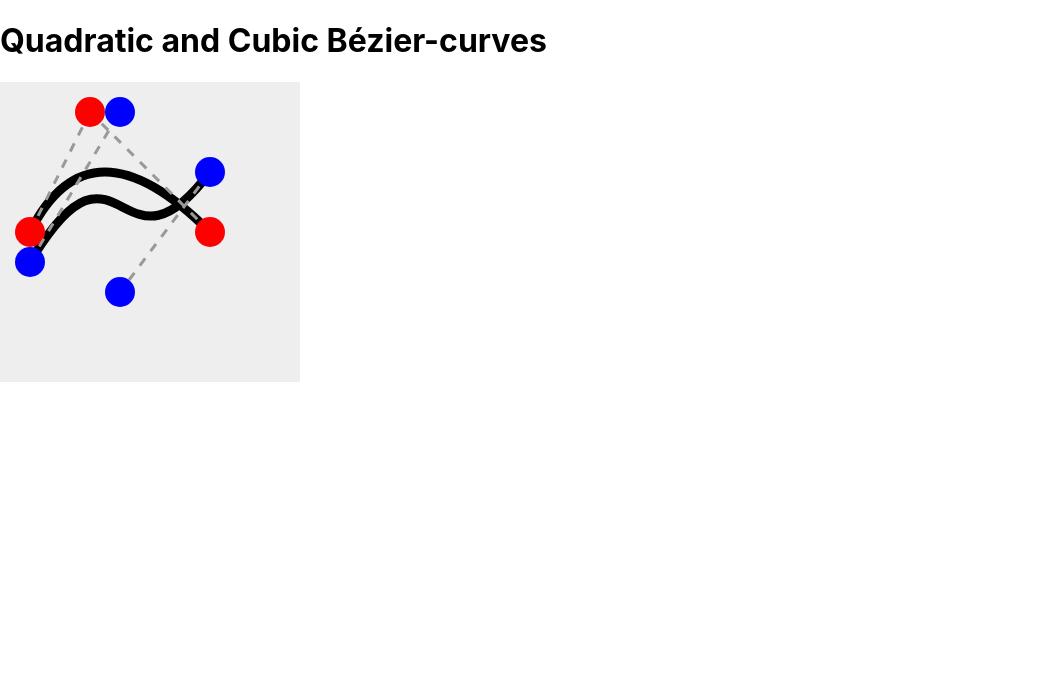
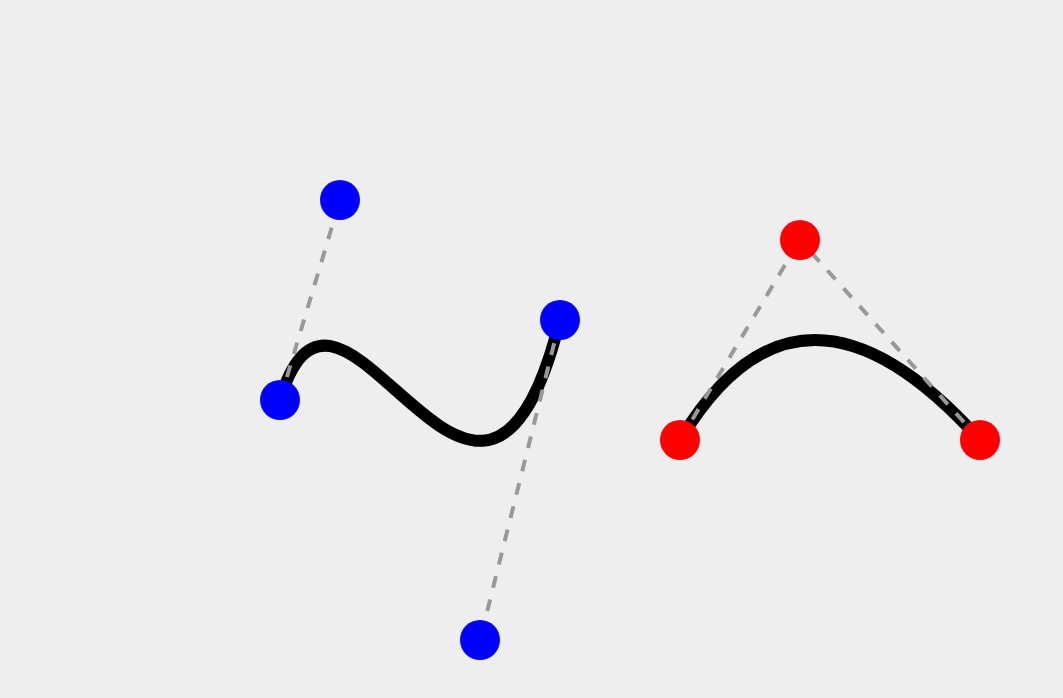
Before and after one commit to fulopkovacs/react-svg-path-experiments, a React (Vite) app: page / in a window 1280 px wide. Shown: the top 698 px of the page, without its empty margins (0-1063 px from the left). Built offline with nearby package versions, Linux system fonts and the light colour scheme.

Commit message:
Adjust the curves to look more aesthetic

```diff
--- a/src/App.tsx
+++ b/src/App.tsx
@@ -9,16 +9,16 @@ import CubicBezierControl from "./CubicBezierControl";
 function App() {
   const [quadraticBezierData, setQuadraticBezierData] =
     React.useState<QuadraticBezierProps>({
-      points: { start: [1, 5], end: [7, 5], control: [3, 1] },
+      points: { start: [11, 11], end: [18.5, 11], control: [14, 6] },
     });
 
   const [cubicBezierData, setCubicBezierData] =
     React.useState<CubicBezierProps>({
       points: {
-        start: [1, 6],
-        end: [7, 3],
-        control1: [4, 1],
-        control2: [4, 7],
+        start: [1, 10],
+        end: [8, 8],
+        control1: [2.5, 5],
+        control2: [6, 16],
       },
     });
 
@@ -102,7 +102,7 @@ function App() {
       <h1>Quadratic and Cubic Bézier-curves</h1>
       <SvgImage
         ref={svgRef}
-        viewBox={[0, 0, 10, 10]}
+        viewBox={[0, 0, 20, 20]}
         onMouseMove={handleMouseMove}
         onMouseUp={handleMouseUp}
       >
--- a/src/index.css
+++ b/src/index.css
@@ -12,9 +12,17 @@ code {
     monospace;
 }
 
+svg {
+  position: fixed;
+  top: 0;
+  left: 0;
+  width: 100vw;
+  height: 100vh;
+  background: #eee;
+}
+
 #svg-image {
-  max-width: 300px;
-  background: #eee;
+  /* max-width: 300px; */
 }
 
 #svg-image circle {
```
